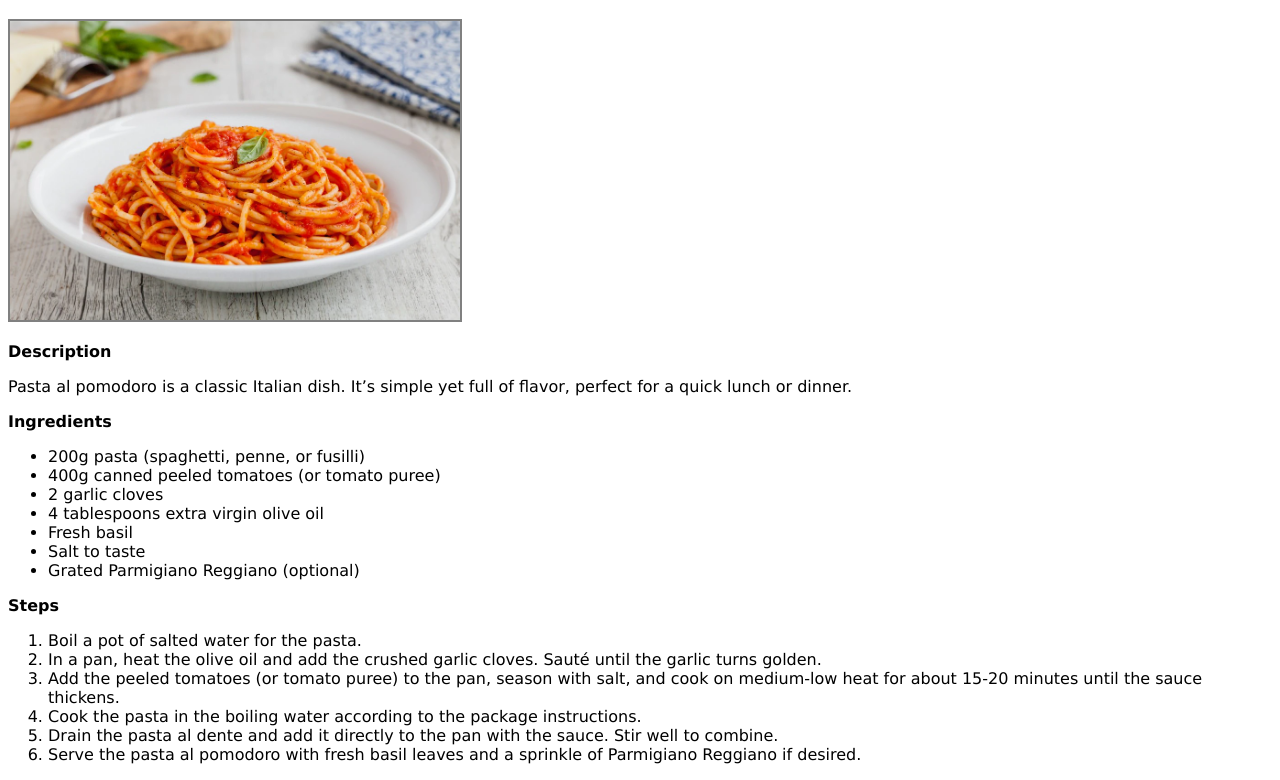
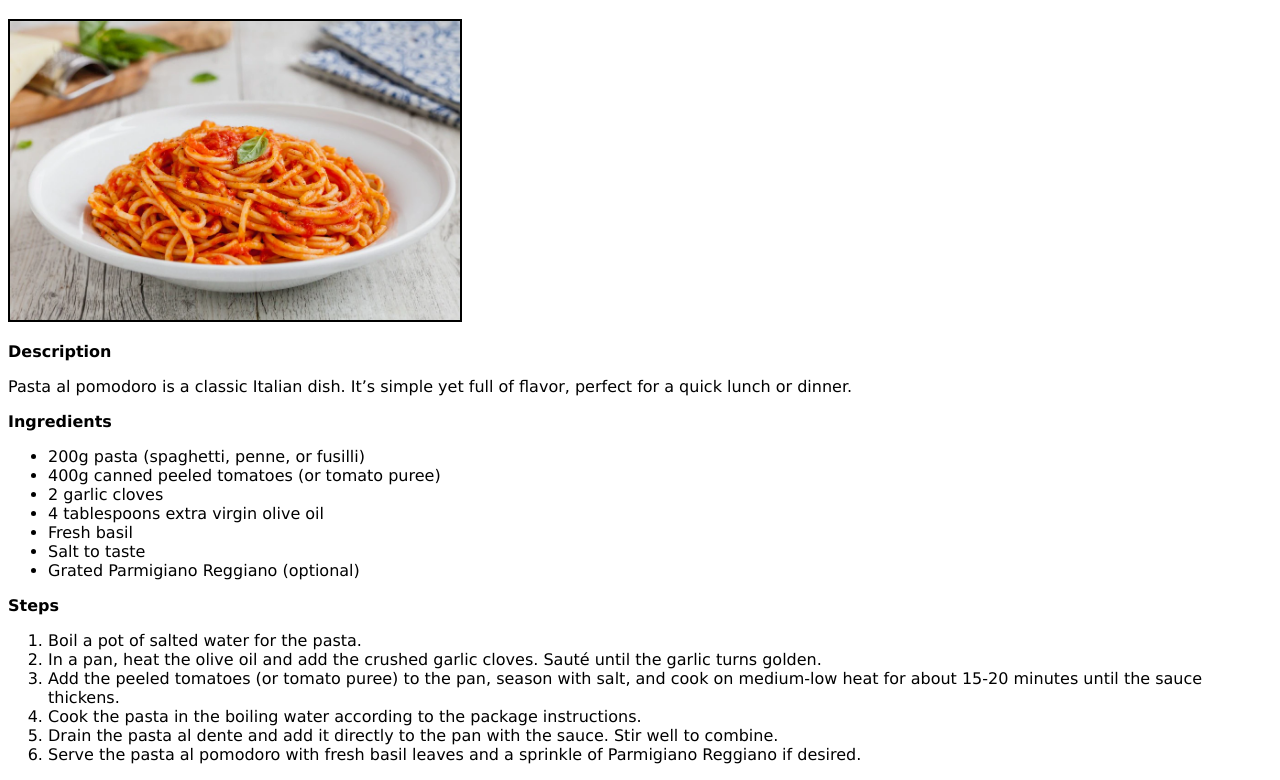
Before and after one commit to DEsteTommaso/odin-recipes, a plain HTML site: page recipes/pasta.html in a window 1280 px wide. Shown: the part 62-842 px from the top of the page. Drawn offline with Linux system fonts and the light colour scheme.

Commit message:
add original color

```diff
--- a/files/recipes.css
+++ b/files/recipes.css
@@ -5,5 +5,5 @@
 img {
     width: 450px;
     /*border-style: solid;*/
-    border: 2px solid gray;
+    border: 2px solid black;
 }
```
